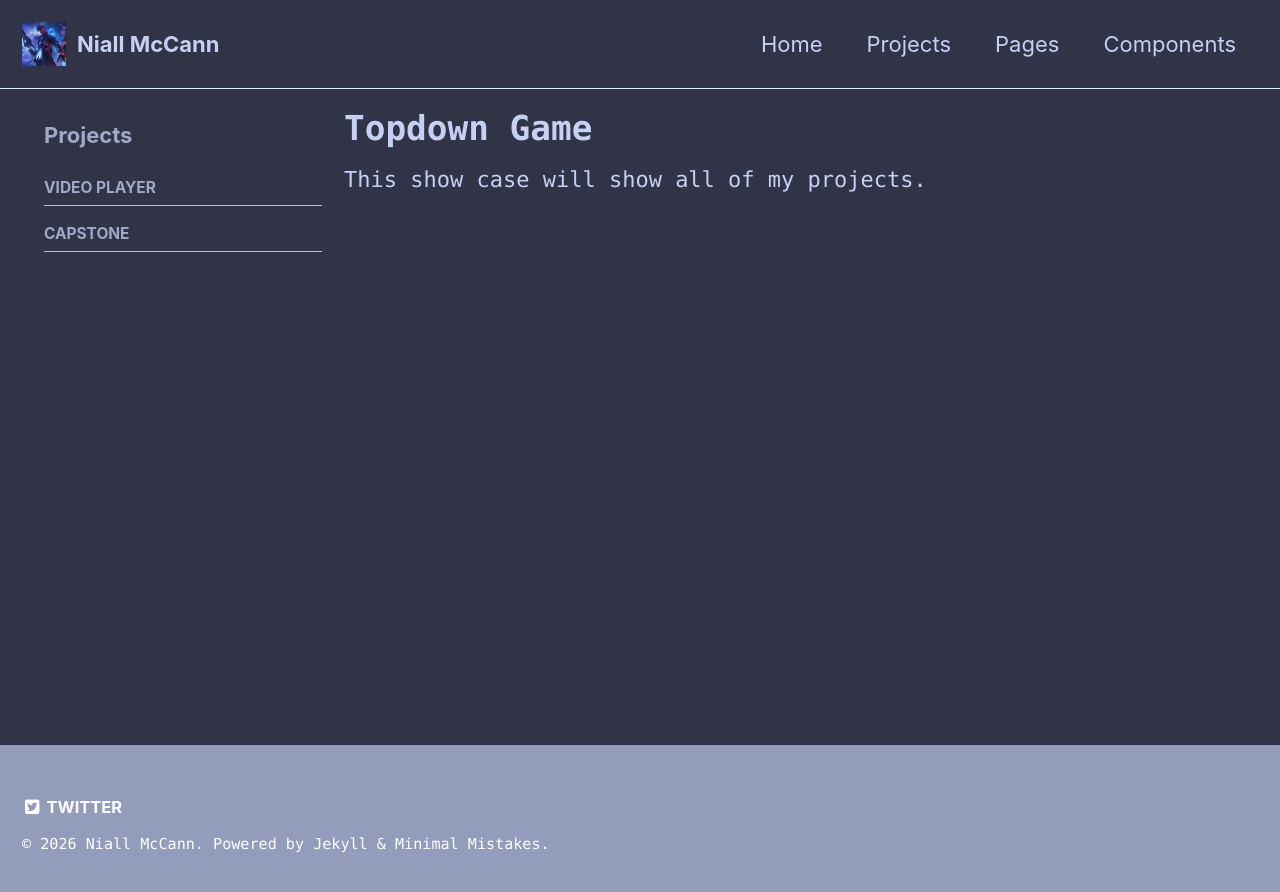
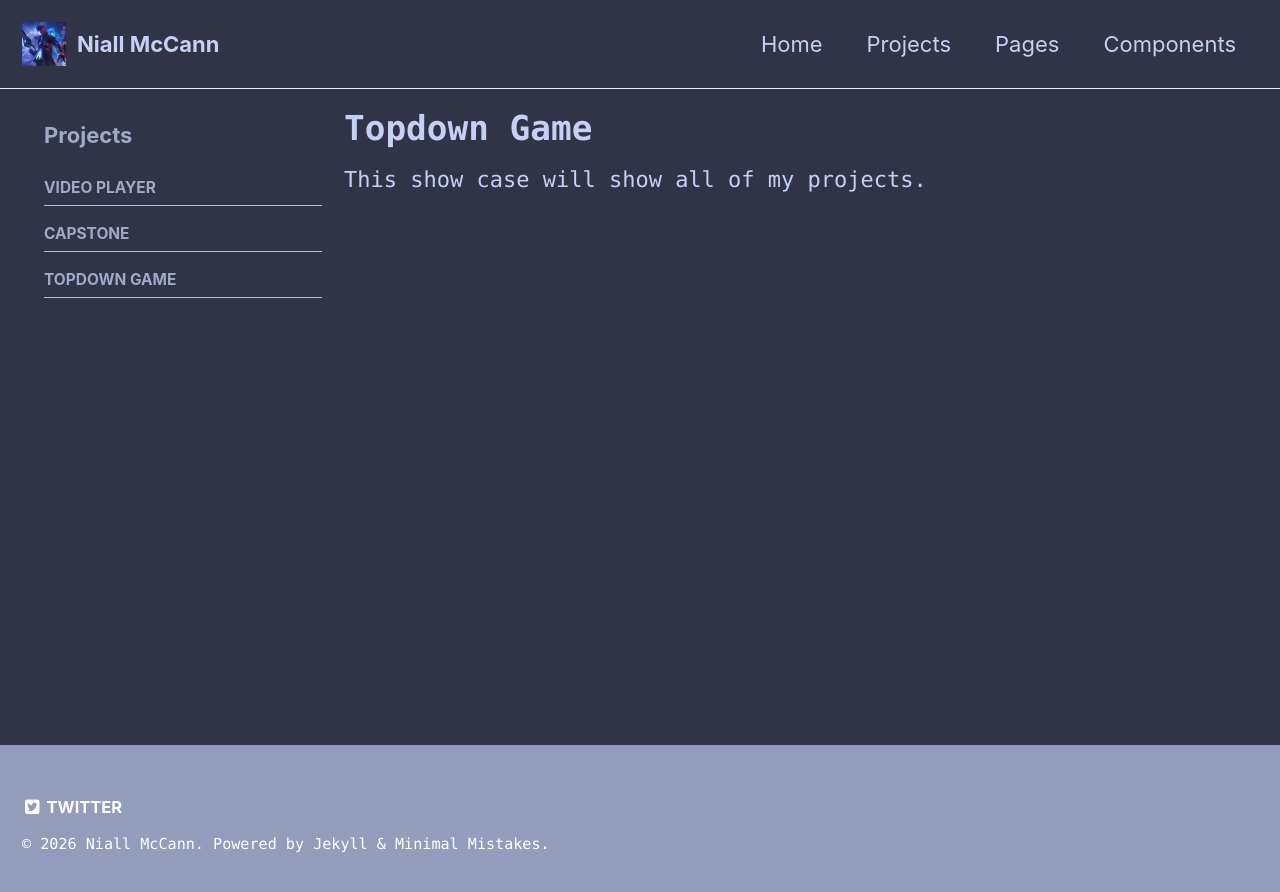
Before and after one commit to AcedAspect/AcedAspect.github.io, a Jekyll site: the page built from _pages/topdown-game.md, in a window 1280 px wide. Shown: the top 892 px of the page. Built offline with Jekyll 4.4.1, drawn with Linux system fonts in a browser that asks for light colours.

Commit message:
Update navigation.yml

```diff
--- a/_data/navigation.yml
+++ b/_data/navigation.yml
@@ -9,6 +9,8 @@ main:
         url: /projects/video-player/
       - title: "Capstone"
         url: /projects/capstone/
+      - title: "Topdown Game"
+        url: /projects/topdown-game/
   - title: "Pages"
     url: /pages/
     children:
@@ -28,6 +30,8 @@ projects:
     url: /projects/video-player/
   - title: "Capstone"
     url: /projects/capstone/
+  - title: "Topdown Game"
+    url: /projects/topdown-game/
 
 # Sidebar menu for the Pages page
 pages:
```
